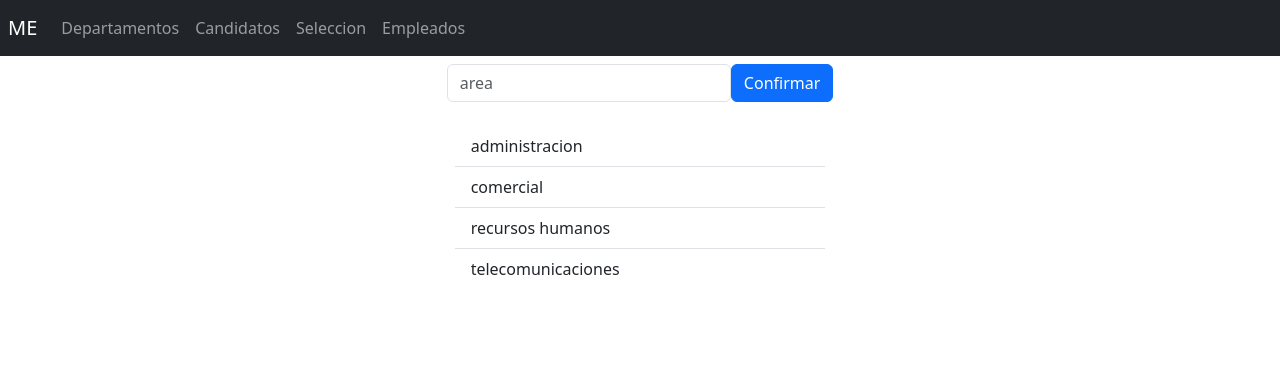
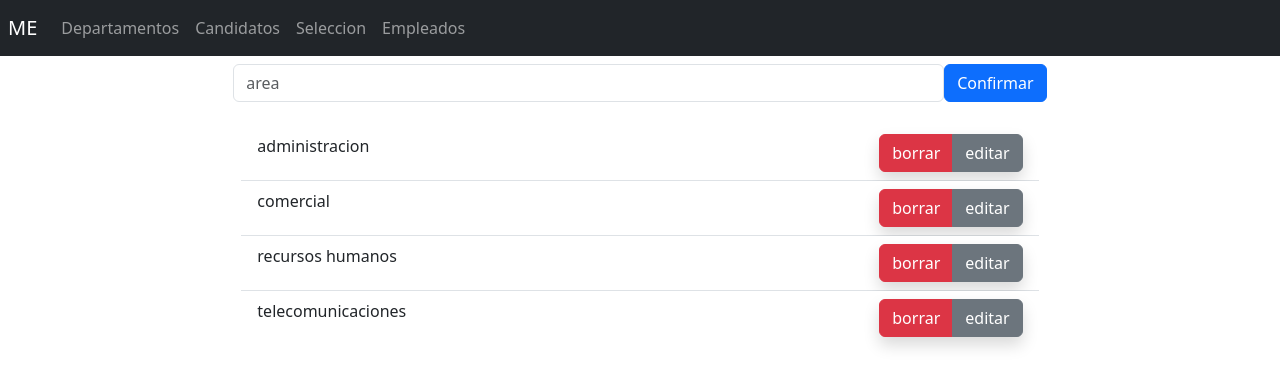
Before and after one commit to fundacion-pescar-lxv09/reactjs, a React (Vite) app: page /departamentos in a window 1280 px wide. Shown: the top 386 px of the page. Built offline with nearby package versions, Linux system fonts and the light colour scheme.

Commit message:
definir acciones de lista editar y eliminar

```diff
--- /dev/null
+++ b/src/components/Areas/AreaActions.jsx
@@ -0,0 +1,21 @@
+import { useState } from "react"
+import { Button, ButtonGroup, Form } from "react-bootstrap"
+import { useDispatch } from "react-redux"
+import { editArea, deleteArea } from "../../store/areaSlice"
+
+export default function AreaActions ({id}) {
+    const dispatch = useDispatch()
+    const [visible, setVisible] = useState(false)
+    const handleDelete = () => {
+        if (confirm('desea eliminar el area'))
+        dispatch(deleteArea(id))
+    }
+    const handleChange = ({target:{value:name}}) =>
+        dispatch(editArea({id,name}))
+    return(
+    <ButtonGroup className="float-end shadow">
+        { visible && <Form.Control onChange={handleChange} type="text"/> }
+        <Button variant="danger" onClick={handleDelete}>borrar</Button>
+        <Button variant={visible ? "success" : "secondary"} onClick={()=>setVisible(!visible)}>{ visible ? "guardar" : "editar" }</Button>
+    </ButtonGroup>
+)}
--- a/src/components/Areas/AreaList.jsx
+++ b/src/components/Areas/AreaList.jsx
@@ -1,5 +1,6 @@
 import { ListGroup, ListGroupItem } from 'react-bootstrap'
 import { useSelector } from 'react-redux'
+import AreaActions from './AreaActions'
 
 export default function AreaList() {
     const { areas } = useSelector(state => state.areas)
@@ -8,6 +9,7 @@ return (
     { areas.map((item,i) =>
         <ListGroupItem key={i}>
             {item.name}
+            <AreaActions id={i}/>
         </ListGroupItem>)}
     </ListGroup>
 )}
--- a/src/components/Areas/index.jsx
+++ b/src/components/Areas/index.jsx
@@ -3,7 +3,7 @@ import AreaList from "./AreaList";
 
 export default function Areas (){
 return(
-<div className="container | col-md-6 col-xl-4">
+<div className="container | col-md-10 col-xl-8">
     <AreaForm/>
     <AreaList/>
 </div>
```
